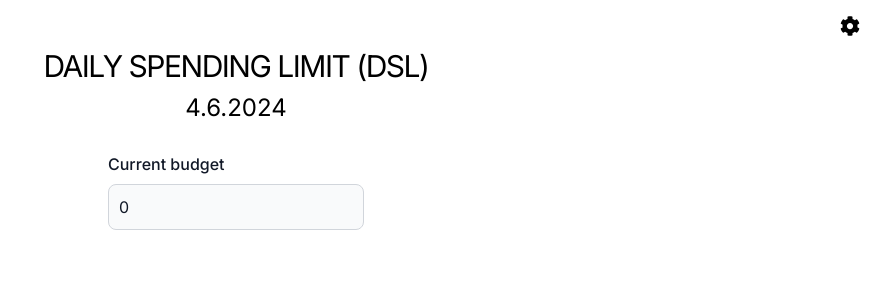
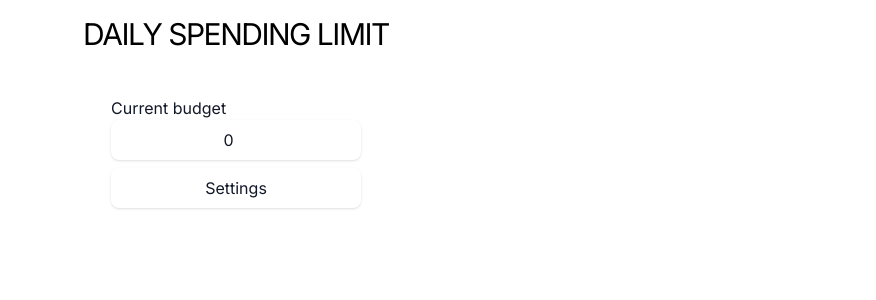
Before and after one commit to WendtOle/daily-spending-limit, a Next.js app: page / in a window 1280 px wide. Shown: the top 300 px of the page, without its empty margins (404-1280 px from the left). Built offline with nearby package versions, Linux system fonts and the light colour scheme.

Commit message:
Restructure application

```diff
--- a/app/Input.tsx
+++ b/app/Input.tsx
@@ -2,23 +2,27 @@ interface InputProps {
   label: string;
   value: number | undefined;
   setValue: (newValue: number) => void;
+  inlineButton?: () => React.ReactNode;
 }
-export default function Input({ label, value, setValue }: InputProps) {
+export default function Input({
+  label,
+  value,
+  setValue,
+  inlineButton,
+}: InputProps) {
   return (
-    <div className="flex flex-col mt-3">
-      <label
-        htmlFor={label}
-        className="block mb-2 font-medium text-gray-900"
-      >
+    <div className="flex flex-col mt-3 relative">
+      <label htmlFor={label} className="block font-small text-gray-900">
         {label}
       </label>
       <input
         id={label}
-        className="bg-gray-50 border border-gray-300 text-gray-900 rounded-lg focus:ring-blue-500 focus:border-blue-500 block w-full p-2.5 text-base"
+        className="text-gray-900 rounded-lg focus:ring-blue-500 focus:border-blue-500 block w-full p-2 text-base text-center shadow"
         type="number"
         value={value}
         onChange={(e) => setValue(+e.target.value)}
       />
+      <div className="absolute right-0 bottom-1">{inlineButton?.()}</div>
     </div>
   );
 }
--- a/app/page.tsx
+++ b/app/page.tsx
@@ -26,27 +26,27 @@ export default function Home() {
   };
 
   return (
-    <main className="flex min-h-screen flex-col items-center p-12 relative">
-      <button
-        // @ts-ignore
-        popovertarget={SETTINGS_MODAL_ID}
-        className="absolute right-0 top-0 m-2 sm:m-4"
-      >
-        <FaCog fontSize={20} />
-      </button>
-      <SettingsModal />
-      <h1 className="text-3xl text-center uppercase tracking-tighter">
-        Daily spending limit (DSL)
+    <main className="flex min-h-screen flex-col items-center relative">
+      <h1 className="text-3xl text-center uppercase tracking-tighter py-4">
+        Daily spending limit
       </h1>
-      <h2 className="text-2xl mt-2">{getDate()}</h2>
-      <div className="mt-4">
+      <div className="mt-4 flex flex-col items-center space-y-2">
         <Input
           label="Current budget"
           value={currentBudget ?? 0}
           setValue={handleCurrentBudgetChange}
         />
+        <button
+          className="p-2 rounded-lg w-full border-gray-300 text-gray-900 shadow"
+          // @ts-ignore
+          popovertarget={SETTINGS_MODAL_ID}
+        >
+          Settings
+        </button>
       </div>
+
       {currentBudget && <Chart current={currentBudget} />}
+      <SettingsModal />
     </main>
   );
 }
```
